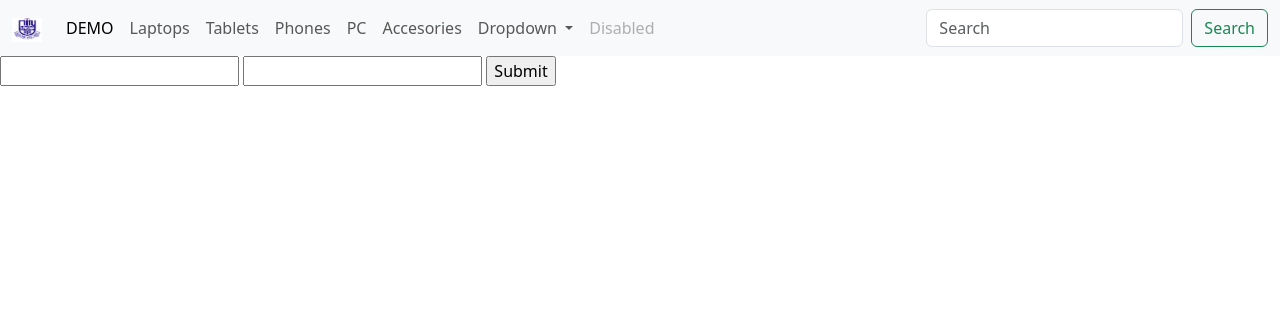
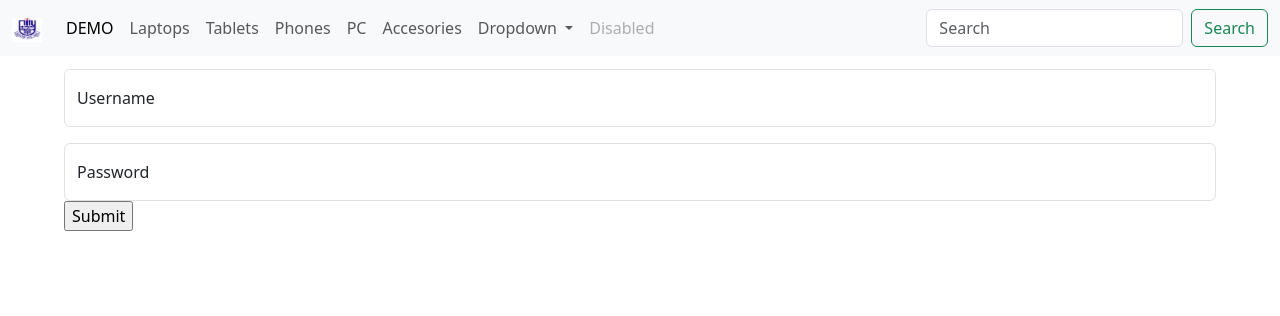
Before and after one commit to 2024ashikul/E-Commerce, a Flask app: page /login_html in a window 1280 px wide. Shown: the top 316 px of the page. Run offline with Flask 3, Linux system fonts and the light colour scheme.

Commit message:
adding the files of designig also initializing the flask-login

```diff
--- a/app/models.py
+++ b/app/models.py
@@ -1,4 +1,5 @@
 from . import db
+from flask_login import UserMixin
 
 class Product(db.Model):
     id = db.Column(db.Integer,primary_key = True)
@@ -9,7 +10,7 @@ class Product(db.Model):
     category = db.Column(db.String(100),nullable = False)
     image = db.Column(db.String(100),nullable = False)
 
-class User(db.Model):
+class User(db.Model,UserMixin):
     id = db.Column(db.Integer, primary_key = True)
     name = db.Column(db.String, nullable = False)
     username = db.Column(db.String , unique = True, nullable = False)
--- a/app/routes.py
+++ b/app/routes.py
@@ -2,16 +2,26 @@ from flask import  Blueprint,render_template,session,request,url_for,redirect,se
 from app import db,mail
 from app.models import Product
 from app.models import User
+from app.__init__ import login_manager
 import os
 from werkzeug.utils import secure_filename
 from werkzeug.security import generate_password_hash,check_password_hash
 import uuid
 from flask_mail import Mail,Message
+from flask_login import LoginManager, UserMixin, login_user, logout_user, login_required, current_user
+
 
 UPLOAD_FOLDER = os.path.join(os.path.dirname(__file__), 'uploads')
 
 main = Blueprint('main',__name__)
 
+
+login_manager.login_view = '/login'
+
+
+@login_manager.user_loader
+def load_user(user_id):
+    return User.query.get(int(user_id))
 
 @main.route('/uploads/<filename>')
 def uploaded_file(filename):
@@ -94,7 +104,7 @@ def login():
 
         if user and check_password_hash(user.password,password):
             session['username'] = username
-            return redirect('profile_html')
+            return redirect('profile')
         else:
             return "login not allowed"
     except:
--- a/app/templates/layout.html
+++ b/app/templates/layout.html
@@ -3,7 +3,13 @@
     <head>
         <link href="https://cdn.jsdelivr.net/npm/bootstrap@5.3.3/dist/css/bootstrap.min.css" rel="stylesheet" integrity="sha384-QWTKZyjpPEjISv5WaRU9OFeRpok6YctnYmDr5pNlyT2bRjXh0JMhjY6hW+ALEwIH" crossorigin="anonymous">
         <script src="https://cdn.jsdelivr.net/npm/bootstrap@5.3.3/dist/js/bootstrap.bundle.min.js" integrity="sha384-YvpcrYf0tY3lHB60NNkmXc5s9fDVZLESaAA55NDzOxhy9GkcIdslK1eN7N6jIeHz" crossorigin="anonymous"></script>
-
+        <style>
+            .body{
+              padding-left: 5%;
+              padding-right: 5%;
+              padding-top: 1%;
+            }
+        </style>
         <title> {% block title%}  Home {% endblock %} </title>
     </head>
     <body>
@@ -53,15 +59,30 @@
                       </li>
                     </ul>
                     <form method="post" class="d-flex" action="{{ url_for('main.search',keyword = keyword)}}">
-                      <input class="form-control me-2" type="text" placeholder="Search" aria-label="Search" name="keyword">
+                      <input class="form-control me-2" list="datalist" type="text" placeholder="Search" aria-label="Search" name="keyword">
+
+                      <datalist id="datalist">
+                        <option value="San Francisco">
+                        <option value="New York">
+                        <option value="Seattle">
+                        <option value="Los Angeles">
+                        <option value="Chicago">
+                      </datalist>
+
                       <button class="btn btn-outline-success" type="submit">Search</button>
                     </form>
                   </div>
                 </div>
               </nav>
         </div>
-        {% block body %}
-        <nav> {% block nav %} This is the navigation bar {% endblock %}</nav>
-        {% endblock %}
+
+          <div class="body">
+            {% block body %}
+            {% endblock %}
+
+          <div>
+
+
+
     </body>
 </html>
--- a/app/templates/login.html
+++ b/app/templates/login.html
@@ -1,10 +1,23 @@
 {% extends 'layout.html' %}
 
 {% block body %}
-    <form action="login" method="post">
-        <input type="text" name="username">
-        <input type="password" name="password">
-        <input type="submit">
-    </form>
 
+
+
+    <div class="">
+        <form action="login" method="post">
+        <div class="form-floating mb-3" action ="login" method="post">
+            <input type="text" class="form-control" id="floatingInput" placeholder="username" name="username">
+            <label for="floatingInput">Username </label>
+          </div>
+          <div class="form-floating">
+            <input type="password" class="form-control" id="floatingPassword" placeholder="Password" name="password">
+            <label for="floatingPassword">Password</label>
+          </div>
+          <div class="form-floating">
+            <input type="submit">
+
+          </div>
+        </form>
+    </div>
 {% endblock %}
--- a/app/templates/products.html
+++ b/app/templates/products.html
@@ -10,7 +10,7 @@
 {% for item in products %}
 
 
-        <div class="col-md-4" id="cardstyle">
+        <div class="col-md-3" id="cardstyle">
         <div class="card" width = "18 rem">
             <img src="{{ url_for('addproduct.uploaded_file',filename=item.image.split('/')[-1]) }}" class="card-img-top" alt="notheim" >
             <div class="card-body">
```
Also changed, not shown: app/__init__.py (+10 -0 lines), app/uploads/11e12480-be6f-4ba7-978d-8e1153a47ce7.png (added), app/uploads/d7137efe-d34b-4f5d-88df-7dab0513a932.png (added), instance/db.db.
